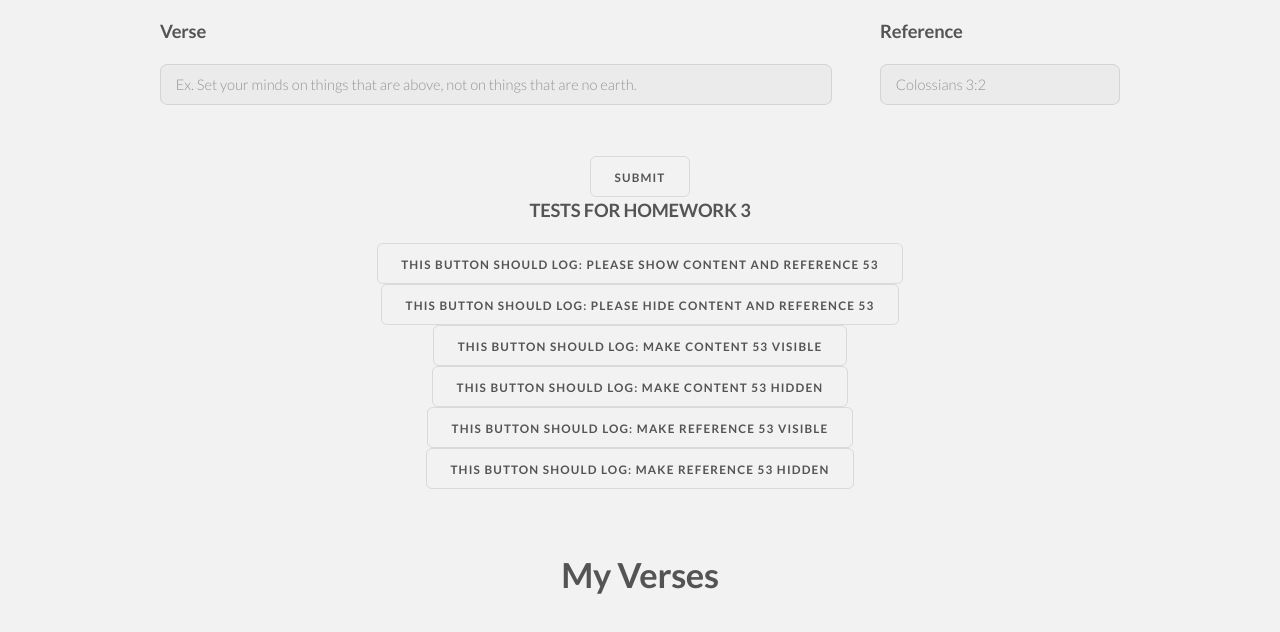
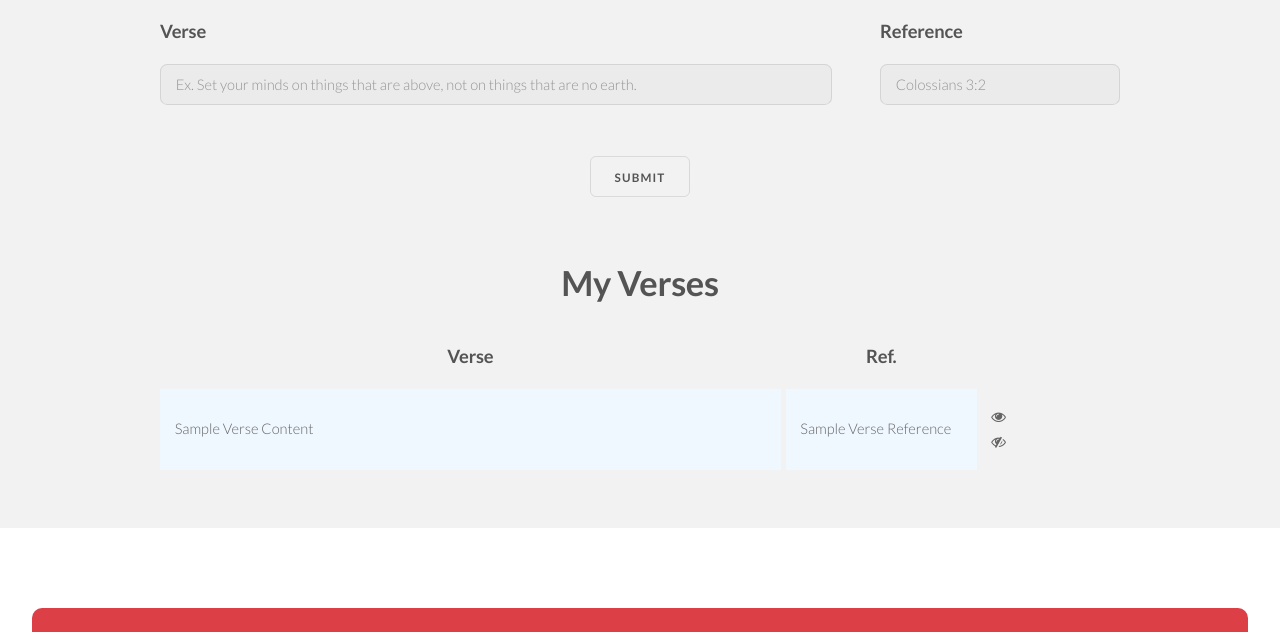
Before and after one commit to andy-han/fk-coding-class, a plain HTML site: page index.html in a window 1280 px wide. Shown: the part 641-1273 px from the top of the page. Drawn offline with Linux system fonts and the light colour scheme.

Commit message:
working on lesson 4

```diff
--- a/index.html
+++ b/index.html
@@ -72,21 +72,22 @@
         <div style="text-align: center; margin-bottom: 60px;">
             <input type="submit" value="Submit" onclick="addVerse()">
             <!-- H.3 -->
-            <br>
-            <H3> TESTS FOR HOMEWORK 3 </H3>
-            <input id="test1" type="submit">
-            <br>
-            <input id="test2" type="submit">
-            <br>
-            <input id="test3" type="submit">
-            <br>
-            <input id="test4" type="submit">
-            <br>
-            <input id="test5" type="submit">
-            <br>
-            <input id="test6" type="submit">
+            <!--            <br>-->
+            <!--            <H3> TESTS FOR HOMEWORK 3 </H3>-->
+            <!--            <input id="test1" type="submit">-->
+            <!--            <br>-->
+            <!--            <input id="test2" type="submit">-->
+            <!--            <br>-->
+            <!--            <input id="test3" type="submit">-->
+            <!--            <br>-->
+            <!--            <input id="test4" type="submit">-->
+            <!--            <br>-->
+            <!--            <input id="test5" type="submit">-->
+            <!--            <br>-->
+            <!--            <input id="test6" type="submit">-->
         </div>
     </div>
+    <div id="my-verses" class="container">
         <!-- Column Headings -->
         <header class="major">
             <h2>My Verses</h2>
@@ -100,6 +101,27 @@
             </div>
             <div class="col-header third-col">
                 <h3></h3>
+            </div>
+        </div>
+
+        <!-- Verses -->
+        <div>
+            <div style="display: flex;">
+                <div class="Rtable">
+                    <div id="verse-content-0" class="Rtable-cell first-col cell-background"
+                         onclick="toggleVerseContentVisibility(id)">
+                        <p id="0-content" style="margin: 0">Sample Verse Content</p>
+                    </div>
+                    <div id="verse-reference-0" class="Rtable-cell second-col cell-background"
+                         onclick="toggleVerseReferenceVisibility(id)">
+                        <p id="0-reference" style="margin: 0">Sample Verse Reference</p>
+                    </div>
+                    <div id="icons-0" class="Rtable-cell third-col">
+                        <span id="0-show" class="icon fa-eye show" onclick="show(id)"></span>
+                        <span id="0-hide" class="icon fa-eye-slash hide" onclick="hide(id)"></span>
+                    </div>
+                </div>
+            </div>
         </div>
     </div>
 </section>
@@ -132,19 +154,19 @@
 
 <script>
     // Tests for H.3 DO NOT TOUCH
-    randomNumber = Math.floor(Math.random() * 100)
-    document.getElementById("test1").value = `This button should log: please show content and reference ${randomNumber}`;
-    document.getElementById("test1").onclick = function(){ showVerseContentAndReferenceWhenButtonClicked(`show-${randomNumber}`); }
-    document.getElementById("test2").value = `This button should log: please hide content and reference ${randomNumber}`;
-    document.getElementById("test2").onclick = function(){ hideVerseContentAndReferenceWhenButtonClicked(`hide-${randomNumber}`); }
-    document.getElementById("test3").value = `This button should log: make content ${randomNumber} visible`;
-    document.getElementById("test3").onclick = function(){ toggleVerseContentVisibility(`verse-content-${randomNumber}`, "hidden"); }
-    document.getElementById("test4").value = `This button should log: make content ${randomNumber} hidden`;
-    document.getElementById("test4").onclick = function(){ toggleVerseContentVisibility(`verse-content-${randomNumber}`, "visible"); }
-    document.getElementById("test5").value = `This button should log: make reference ${randomNumber} visible`;
-    document.getElementById("test5").onclick = function(){ toggleVerseReferenceVisibility(`verse-reference-${randomNumber}`, "hidden"); }
-    document.getElementById("test6").value = `This button should log: make reference ${randomNumber} hidden`;
-    document.getElementById("test6").onclick = function(){ toggleVerseReferenceVisibility(`verse-reference-${randomNumber}`, "visible"); }
+    // randomNumber = Math.floor(Math.random() * 100)
+    // document.getElementById("test1").value = `This button should log: please show content and reference ${randomNumber}`;
+    // document.getElementById("test1").onclick = function(){ showVerseContentAndReferenceWhenButtonClicked(`show-${randomNumber}`); }
+    // document.getElementById("test2").value = `This button should log: please hide content and reference ${randomNumber}`;
+    // document.getElementById("test2").onclick = function(){ hideVerseContentAndReferenceWhenButtonClicked(`hide-${randomNumber}`); }
+    // document.getElementById("test3").value = `This button should log: make content ${randomNumber} visible`;
+    // document.getElementById("test3").onclick = function(){ toggleVerseContentVisibility(`verse-content-${randomNumber}`, "hidden"); }
+    // document.getElementById("test4").value = `This button should log: make content ${randomNumber} hidden`;
+    // document.getElementById("test4").onclick = function(){ toggleVerseContentVisibility(`verse-content-${randomNumber}`, "visible"); }
+    // document.getElementById("test5").value = `This button should log: make reference ${randomNumber} visible`;
+    // document.getElementById("test5").onclick = function(){ toggleVerseReferenceVisibility(`verse-reference-${randomNumber}`, "hidden"); }
+    // document.getElementById("test6").value = `This button should log: make reference ${randomNumber} hidden`;
+    // document.getElementById("test6").onclick = function(){ toggleVerseReferenceVisibility(`verse-reference-${randomNumber}`, "visible"); }
     // End of Tests for H.3
 
     var numberOfVerses = 0;
--- a/styles.css
+++ b/styles.css
@@ -42,3 +42,22 @@
     flex-direction: column;
     justify-content: center;
 }
+
+.Rtable {
+    display: flex;
+    flex: 1 1 100%;
+    margin: 0 0 1em 0;
+    padding: 0;
+}
+
+.Rtable-cell {
+    box-sizing: border-box;
+    flex-grow: 1;
+    padding: 1em 1em;
+    overflow: hidden;
+    list-style: none;
+}
+
+.cell-background {
+    background-color: aliceblue;
+}
```
Lines whose indentation alone changed are shown as unchanged.
